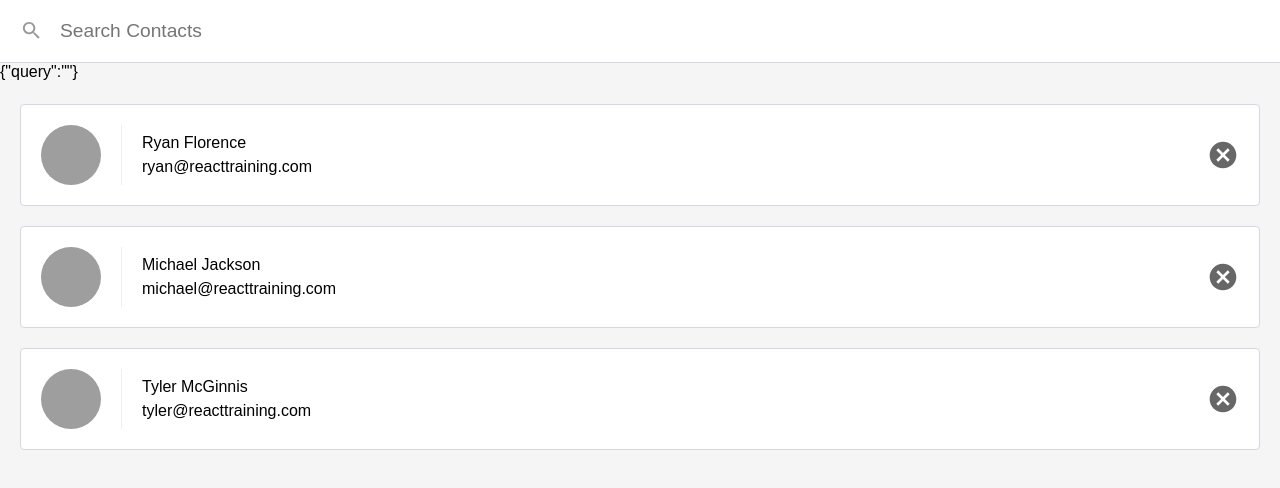
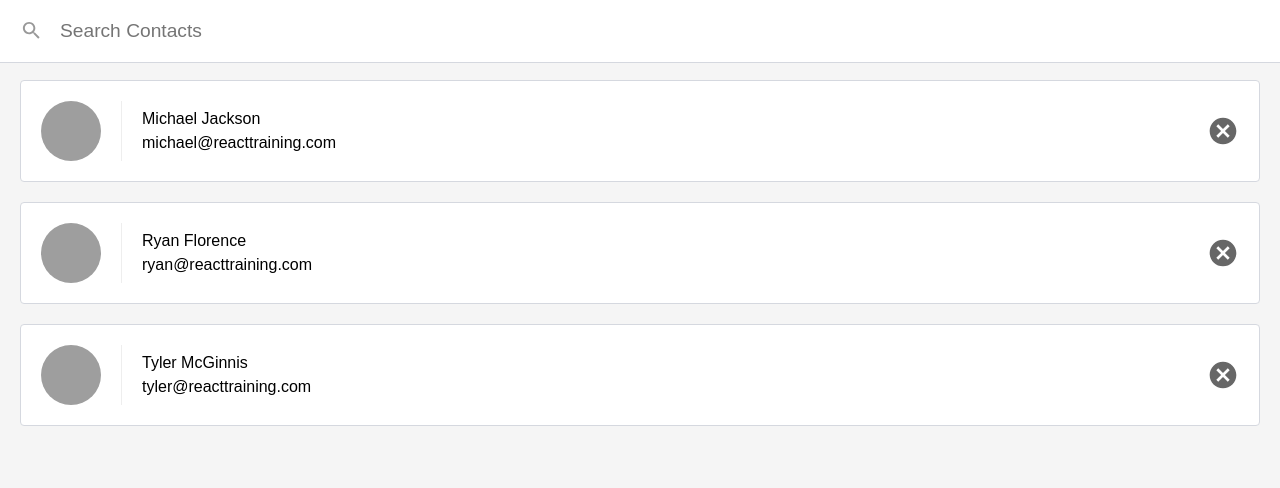
Before and after one commit to Courtney2511/contacts-react, a React (Create React App) app: page / in a window 1280 px wide. Shown: the top 488 px of the page. Built offline with nearby package versions, Linux system fonts and the light colour scheme.

Commit message:
filtering contacts to update on the UI with user input

```diff
--- a/package.json
+++ b/package.json
@@ -3,10 +3,12 @@
   "version": "0.1.0",
   "private": true,
   "dependencies": {
+    "escape-string-regexp": "^1.0.5",
     "prop-types": "^15.5.10",
     "react": "^15.6.1",
     "react-dom": "^15.6.1",
-    "react-scripts": "0.9.x"
+    "react-scripts": "0.9.x",
+    "sort-by": "^1.2.0"
   },
   "devDependencies": {},
   "scripts": {
--- a/src/ListContacts.js
+++ b/src/ListContacts.js
@@ -1,5 +1,7 @@
 import React, { Component } from 'react'
 import PropTypes from 'prop-types'
+import escapeRegExp from 'escape-string-regexp'
+import sortBy from 'sort-by'
 
 // 1. The user enters text into the input field.
 // 2. An event listener invokes the updateQuery() function on every onChange event.
@@ -22,9 +24,22 @@ class ListContacts extends Component {
   }
 
   render() {
+
+    let showingContacts
+    if (this.state.query) {
+      // escape special characters and ignore case
+      const match = new RegExp(escapeRegExp(this.state.query, 'i'))
+      // filter the contacts array for contacts that 'match' the input
+      showingContacts = this.props.contacts.filter((contact) => match.test(contact.name))
+    } else {
+      showingContacts = this.props.contacts
+    }
+
+    // sort showingContacts with sortBy helper
+    showingContacts.sort(sortBy('name'))
+
     return (
       <div className='list-contacts'>
-        {JSON.stringify(this.state)}
         <div className='list-contacts-top'>
           <input
             className='search-contacts'
@@ -35,7 +50,7 @@ class ListContacts extends Component {
             ></input>
         </div>
         <ol className='contact-list'>
-          {this.props.contacts.map( (contact) =>
+          {showingContacts.map( (contact) =>
             <li key={contact.id} className='contact-list-item'>
               <div className='contact-avatar' style={{
                   backgroundImage: `url(${contact.avatarURL})`
```
